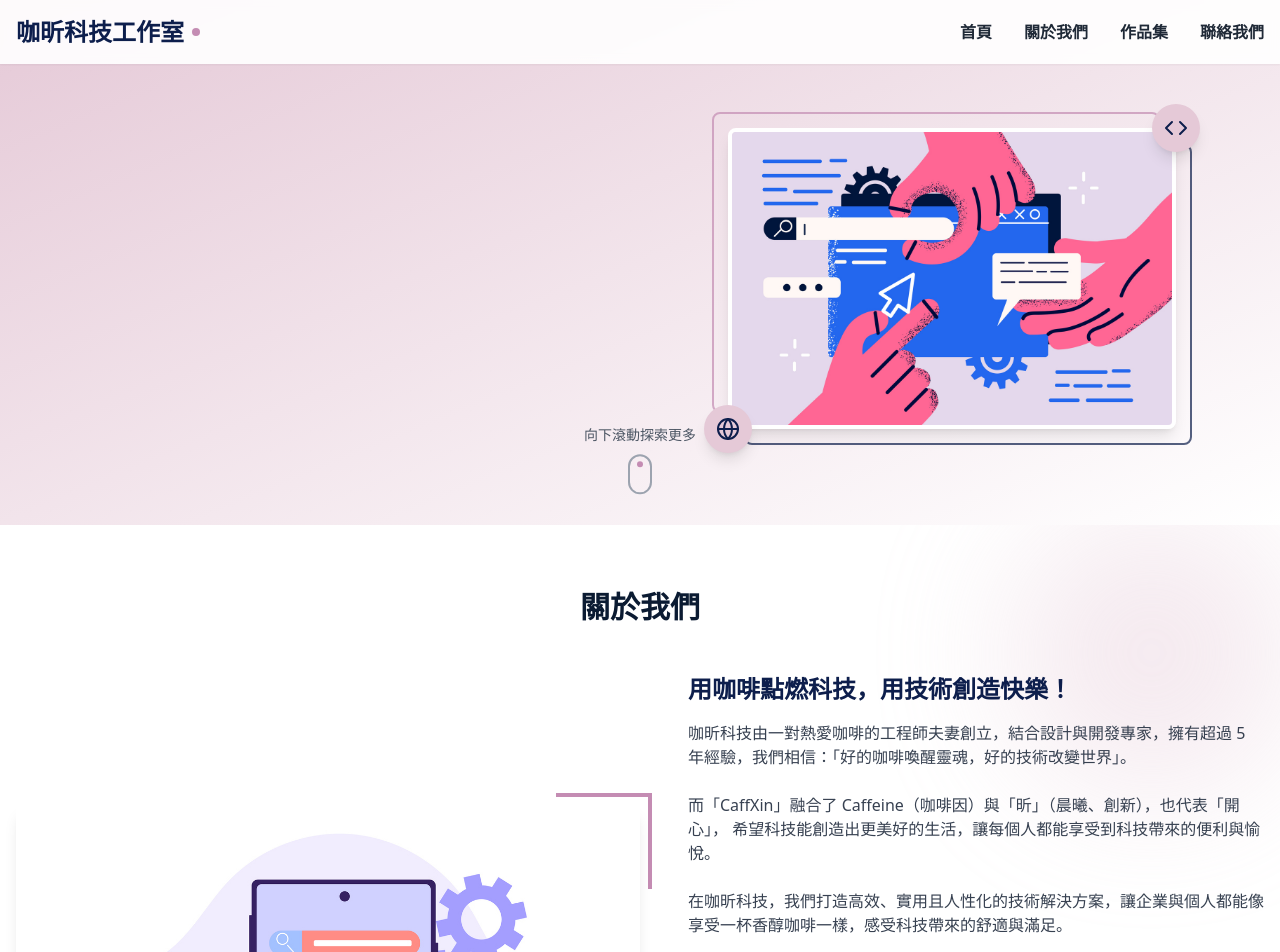
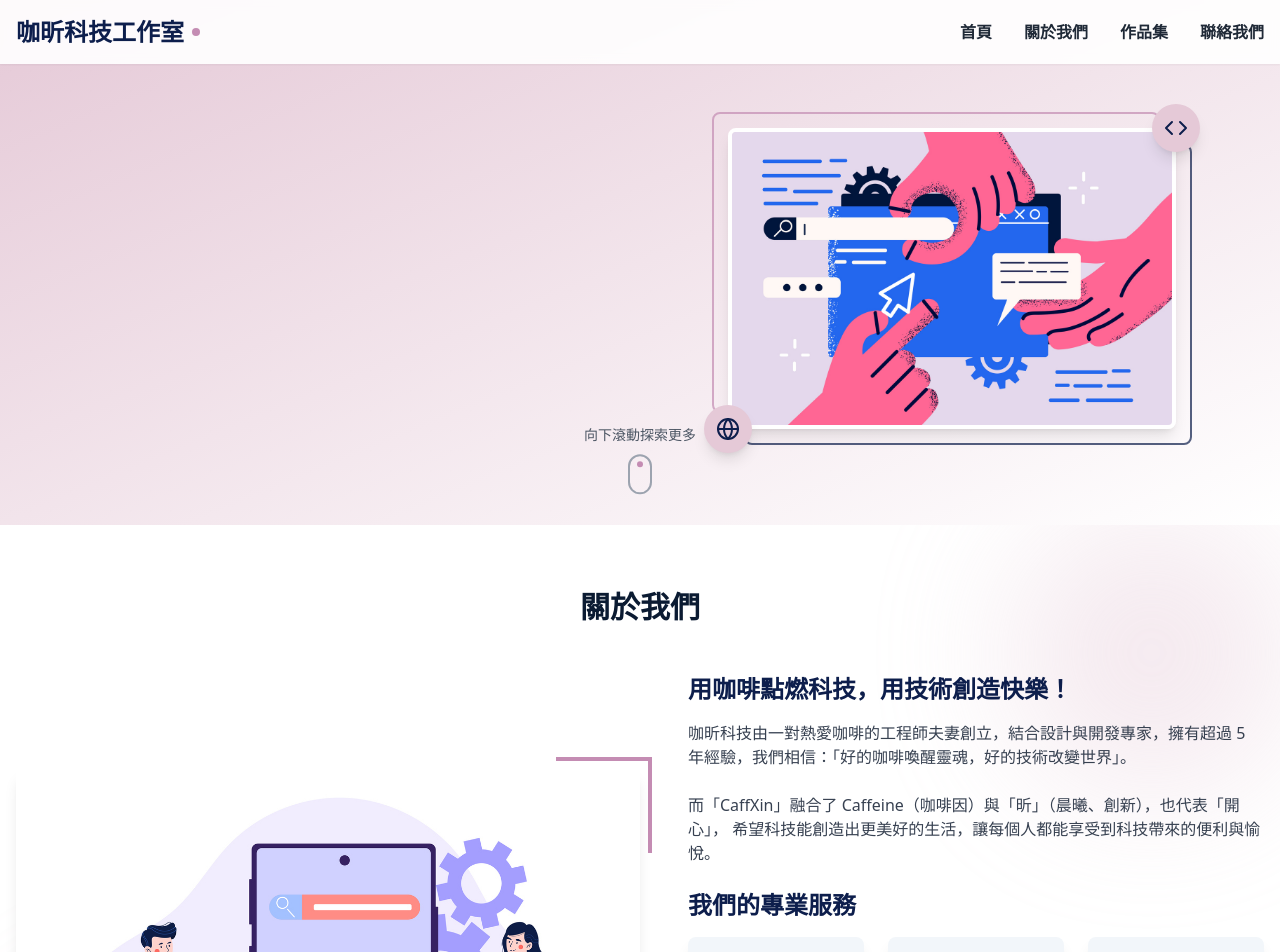
Before and after one commit to caffxin/official-website, a React (Vite) app: page / in a window 1280 px wide. Shown: the top 952 px of the page. Built offline with nearby package versions, Linux system fonts and the light colour scheme.

Commit message:
update App component: refine marketing message for clarity and impact

```diff
--- a/src/App.tsx
+++ b/src/App.tsx
@@ -341,7 +341,7 @@ function App() {
               animate="visible"
               transition={{ delay: 0.4 }}
             >
-              我們提供客製化的數位解決方案，幫助個人/企業優化使用者體驗、提升品牌價值，讓您的數位化轉型更輕鬆！
+              我們提供客製化的數位解決方案，讓企業與個人都能像享受一杯香醇咖啡一樣，感受科技帶來的舒適與滿足！
             </motion.p>
 
             <motion.div
@@ -559,8 +559,6 @@ function App() {
                 而「CaffXin」融合了 Caffeine（咖啡因）與「昕」（晨曦、創新），也代表「開心」，
                 希望科技能創造出更美好的生活，讓每個人都能享受到科技帶來的便利與愉悅。
                 <br />
-                <br />
-                在咖昕科技，我們打造高效、實用且人性化的技術解決方案，讓企業與個人都能像享受一杯香醇咖啡一樣，感受科技帶來的舒適與滿足。
               </motion.p>
 
               <motion.h3
```
